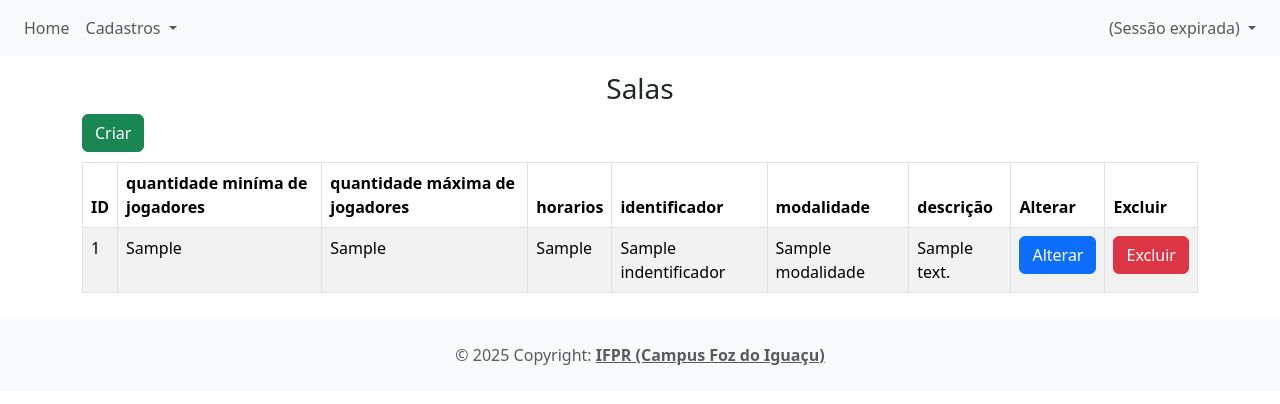
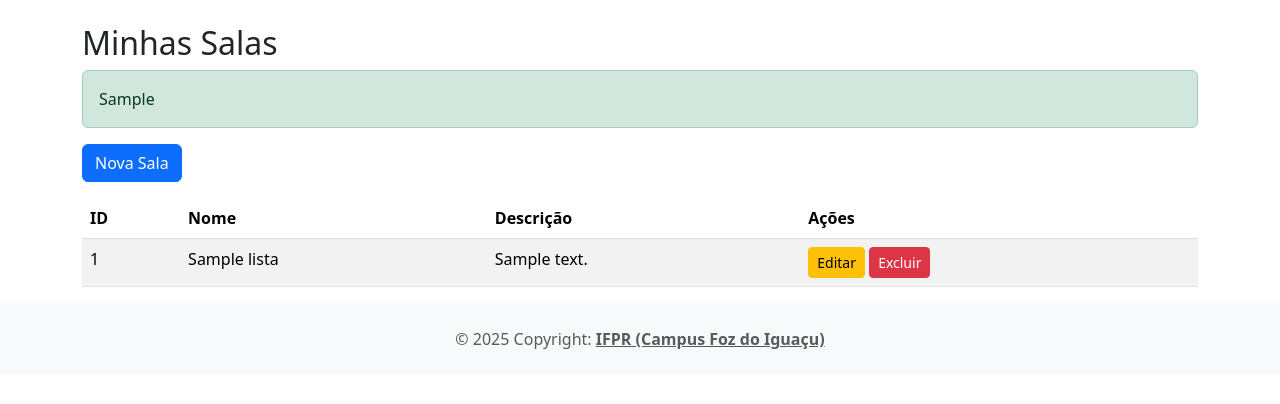
Before and after one commit to DungeonBook/TCC, a PHP site: template app/view/sala/list.php in a window 1280 px wide. Shown: the top 404 px of the page. Run offline with PHP 8.4, Linux system fonts and the light colour scheme; the template is opened without the code that fills it: most values are stand-ins (such as "Sample title", 1, 10 or a date in 2020).

Commit message:
Cadastro de sala jogos

```diff
--- a/app/controller/SalaController.php
+++ b/app/controller/SalaController.php
@@ -2,7 +2,7 @@
 #Classe controller para Usuário
 require_once(__DIR__ . "/Controller.php");
 require_once(__DIR__ . "/../dao/SalaDAO.php");
-//require_once(__DIR__ . "/../service/SalaService.php");
+require_once(__DIR__ . "/../service/SalaService.php");
 require_once(__DIR__ . "/../model/Sala.php");
 
 
@@ -10,6 +10,7 @@ class SalaController extends Controller
 {
 
     private SalaDAO $salaDAO;
+    //private UsuarioService $usuarioService;
 
     //Método construtor do controller - será executado a cada requisição a está classe
     public function __construct()
--- a/app/view/include/menu.php
+++ b/app/view/include/menu.php
@@ -28,8 +28,20 @@ if (isset($_SESSION[SESSAO_USUARIO_NOME]))
                 <div class="dropdown-menu">
                     <a class="dropdown-item"
                         href="<?= BASEURL . '/controller/UsuarioController.php?action=list' ?>">Usuários</a>
-                    <a class="dropdown-item" href="#">
-                        Salas</a>
+                    <a class="dropdown-item" href="#">Outro cadastro</a>
+                </div>
+            </li>
+
+            <li class="nav-item dropdown">
+                <a class="nav-link dropdown-toggle" href="#" id="navbarDropdown"
+                    data-bs-toggle="dropdown">
+                    Salas
+                </a>
+
+                <div class="dropdown-menu">
+                    <a class="dropdown-item"
+                        href="<?= BASEURL . '/controller/SalaService.php' ?>">Criar Sala</a>
+                    <a class="dropdown-item" href="#">Listar Salas</a>
                 </div>
             </li>
 
--- a/app/view/sala/list.php
+++ b/app/view/sala/list.php
@@ -1,67 +1,45 @@
-<?php
+<?php require_once(__DIR__ . "/../include/header.php"); ?>
 
-require_once(__DIR__ . "/../include/header.php");
-require_once(__DIR__ . "/../include/menu.php");
-?>
+<div class="container mt-4">
+    <h2>Minhas Salas</h2>
 
-<h3 class="text-center">Salas</h3>
+    <?php if (!empty($msgErro)): ?>
+        <div class="alert alert-danger"><?= $msgErro ?></div>
+    <?php endif; ?>
 
-<div class="container">
-    <div class="row">
-        <div class="col-3">
-            <a class="btn btn-success"
-                href="<?= BASEURL ?>/controller/SalaController.php?action=create">
-                Criar</a>
-        </div>
+    <?php if (!empty($msgSucesso)): ?>
+        <div class="alert alert-success"><?= $msgSucesso ?></div>
+    <?php endif; ?>
 
-        <div class="col-9">
-            <?php require_once(__DIR__ . "/../include/msg.php"); ?>
-        </div>
-    </div>
+    <a href="index.php?controller=sala&action=create" class="btn btn-primary mb-3">Nova Sala</a>
 
-    <div class="row" style="margin-top: 10px;">
-        <div class="col-12">
-            <table id="Salas" class='table table-striped table-bordered'>
+    <?php if (empty($dados['lista'])): ?>
+        <p>Nenhuma sala encontrada.</p>
+    <?php else: ?>
+        <table class="table table-striped">
             <thead>
                 <tr>
                     <th>ID</th>
-                        <th>quantidade miníma de jogadores</th>
-                        <th>quantidade máxima de jogadores</th>
-                        <th>horarios</th>
-                        <th>identificador</th>
-                        <th>modalidade</th>
-                        <th>descrição</th>
-                        <th>Alterar</th>
-                        <th>Excluir</th>
+                    <th>Nome</th>
+                    <th>Descrição</th>
+                    <th>Ações</th>
                 </tr>
             </thead>
             <tbody>
-                    <?php foreach($dados['lista'] as $sala): ?>
+                <?php foreach ($dados['lista'] as $sala): ?>
                     <tr>
-                            <td><?php echo $sala->getId(); ?></td>
-                            <td><?= $sala->getQuantMinJogadores(); ?></td>
-                            <td><?= $sala->getQuantMaxJogadores(); ?></td>
-                            <td><?= $sala->getHorariosDisponiveis(); ?></td>
-                            <td><?= $sala->getIndentificador(); ?></td>
-                            <td><?= $sala->getModalidade(); ?></td>
-                            <td><?= $sala->getDescricao(); ?></td>
-                            <td><a class="btn btn-primary"
-                                href="<?= BASEURL ?>/controller/SalaController.php?action=edit&id=<?= $sala->getId() ?>">
-                                Alterar</a>
-                            </td>
-                            <td><a class="btn btn-danger"
-                                onclick="return confirm('Confirma a exclusão da Sala?');"
-                                href="<?= BASEURL ?>/controller/SalaController.php?action=delete&id=<?= $sala->getId() ?>">
-                                Excluir</a>
+                        <td><?= htmlspecialchars($sala->getId()) ?></td>
+                        <td><?= htmlspecialchars($sala->getNome()) ?></td>
+                        <td><?= htmlspecialchars($sala->getDescricao()) ?></td>
+                        <td>
+                            <a href="index.php?controller=sala&action=edit&id=<?= $sala->getId() ?>" class="btn btn-sm btn-warning">Editar</a>
+                            <a href="index.php?controller=sala&action=delete&id=<?= $sala->getId() ?>" class="btn btn-sm btn-danger" onclick="return confirm('Tem certeza que deseja excluir esta sala?');">Excluir</a>
                         </td>
                     </tr>
                 <?php endforeach; ?>
             </tbody>
         </table>
-        </div>
-    </div>
+    <?php endif; ?>
 </div>
 
-<?php
-require_once(__DIR__ . "/../include/footer.php");
-?>
+<?php require_once(__DIR__ . "/../include/footer.php"); ?>
```
Also changed, not shown: app/service/SalaService.php (+31 -49 lines), app/view/sala/form.php (+27 -4 lines), app/controller/Controller.php (line endings or trailing spaces). Lines whose indentation alone changed are shown as unchanged.
